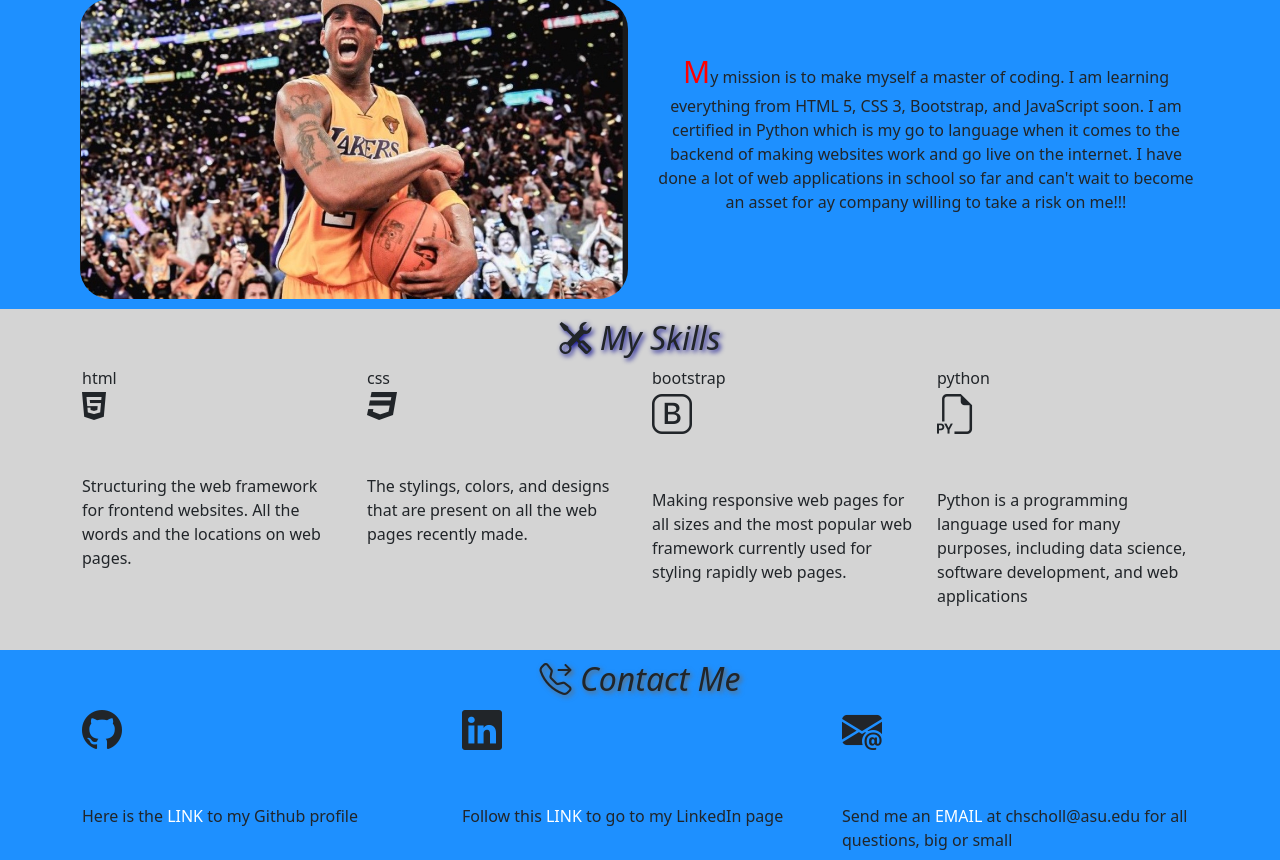
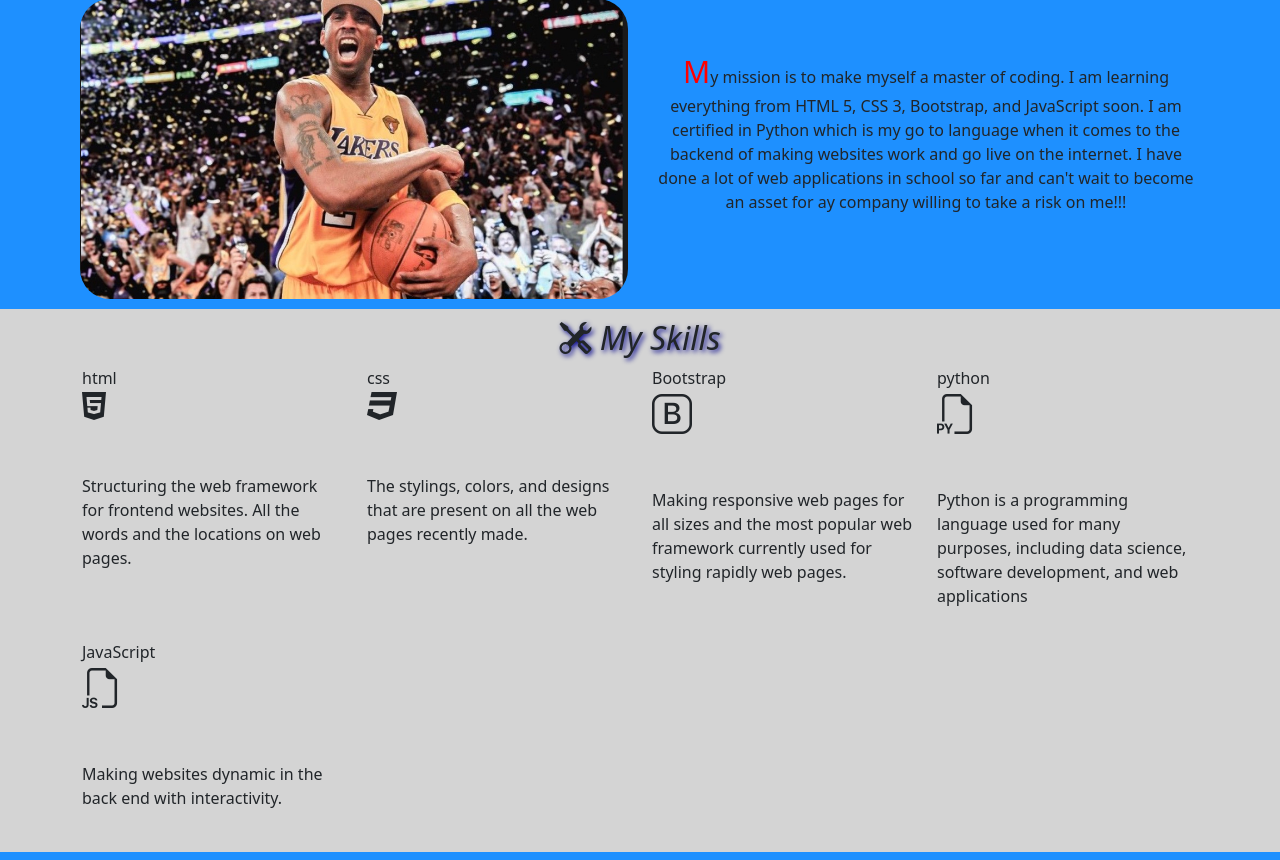
Before and after one commit to chrisscholl16/ChrisResumeSite, a Flask app: page / in a window 1280 px wide. Shown: the part 679-1539 px from the top of the page. Run offline with Flask 3, Linux system fonts and the light colour scheme; some libraries are stand-ins or nearby versions.

Commit message:
updates javascript and carasoul

```diff
--- a/templates/index.html
+++ b/templates/index.html
@@ -62,7 +62,7 @@
           </div>
         </div>
         <div class="col-md-6 col-lg-3 mb-3">
-          <span>bootstrap</span>
+          <span>Bootstrap</span>
           <div class="icon"><i class="bi bi-bootstrap h1"></i>
             <p>
               Making responsive web pages for all sizes and the most popular web framework currently used for styling rapidly web pages.
@@ -74,6 +74,14 @@
           <div class="icon"><i class="bi bi-filetype-py h1"></i>
             <p>
               Python is a programming language used for many purposes, including data science, software development, and web applications
+            </p>
+          </div>
+        </div>
+        <div class="col-md-6 col-lg-3 mb-3">
+          <span>JavaScript</span>
+          <div class="icon"><i class="bi bi-filetype-js h1"></i>
+            <p>
+              Making websites dynamic in the back end with interactivity.
             </p>
           </div>
         </div>
@@ -140,8 +148,7 @@
           <div class="carousel-inner">
             <div class="carousel-item active">
               <img
-                src="https://picsum.photos/id/8/200/300
-                "
+                src="static/img/Mac.jpg"
                 class="d-block w-100"
                 alt="..."
               />
@@ -152,7 +159,7 @@
             </div>
             <div class="carousel-item">
               <img
-                src="https://picsum.photos/id/96/200/300
+                src="static/img/link.jpeg
                 "
                 class="d-block w-100"
                 alt="..."
@@ -164,7 +171,7 @@
             </div>
             <div class="carousel-item">
               <img
-                src="https://picsum.photos/id/201/200/300
+                src="static/img/mousekey.jpeg
                 "
                 class="d-block w-100"
                 alt="..."
```
Also changed, not shown: static/img/Mac.jpg (added), static/img/link.jpeg (added), static/img/mousekey.jpeg (added).
